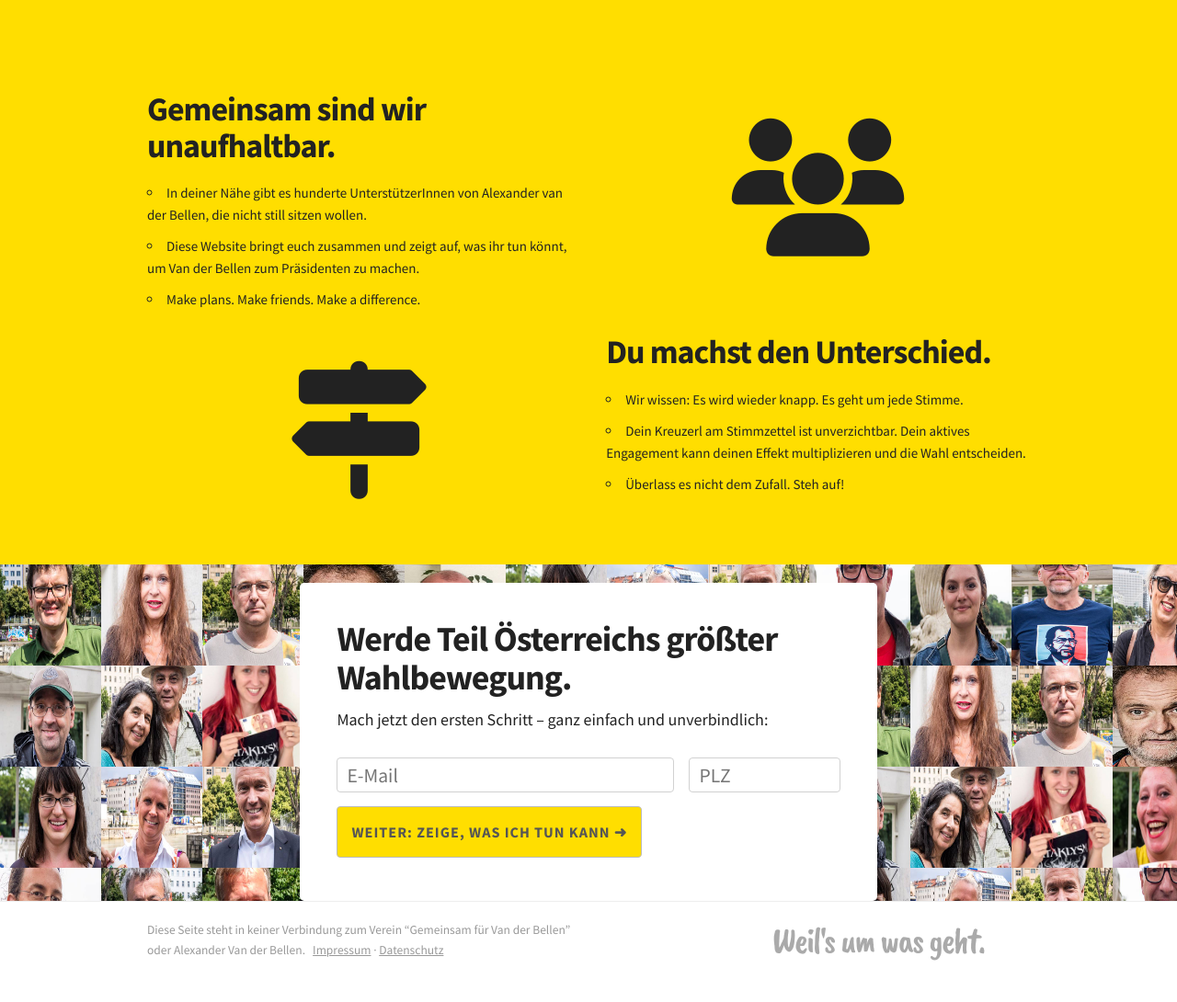
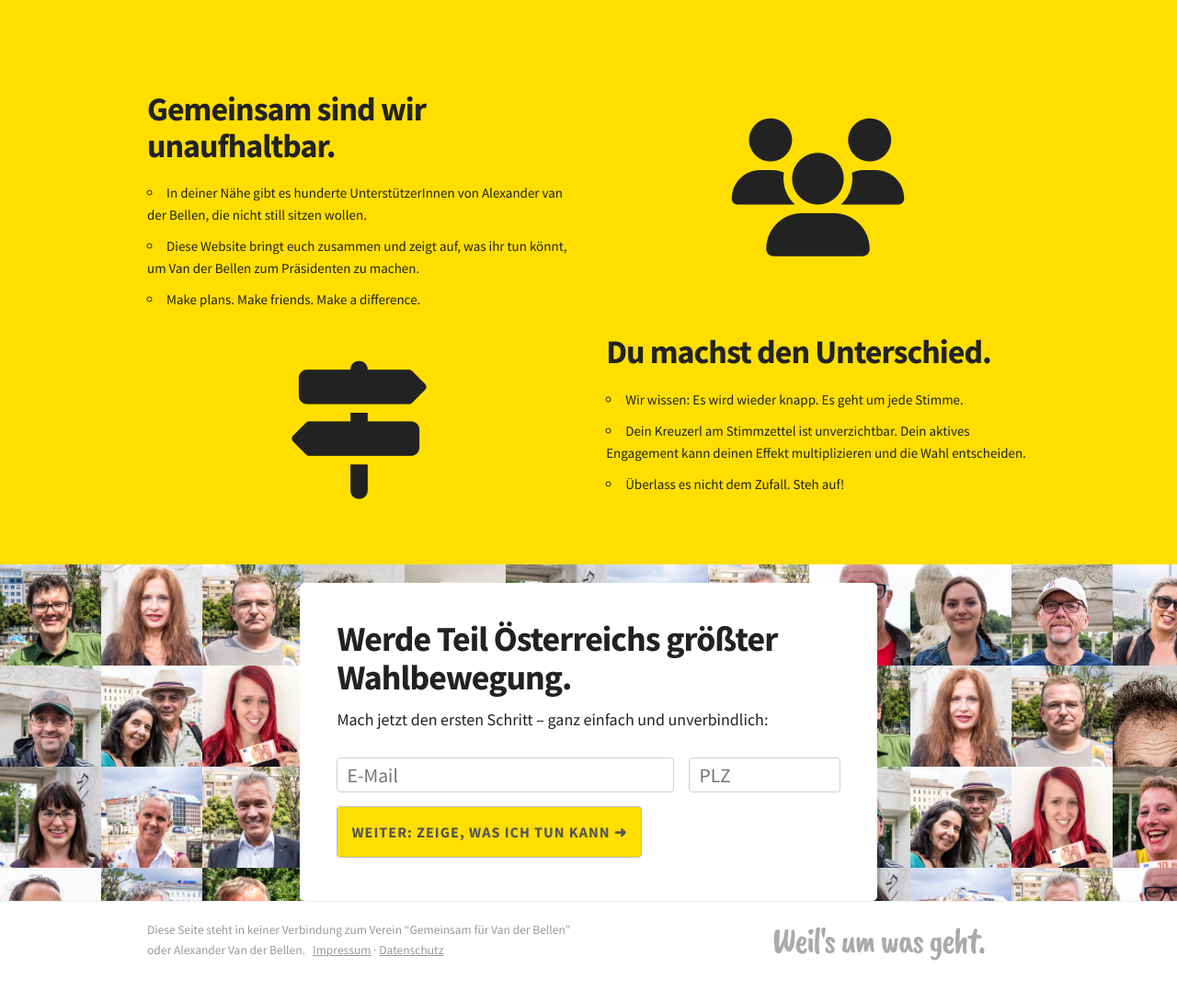
Before and after one commit to hack4vdb/anthill, a Django app: page / in a window 1280 px wide. Shown: the part 801-1891 px from the top of the page at 92% size. Run offline with Django 3.2, Linux system fonts and the light colour scheme; parts of the project's set-up code (start-up, migrations or seed data) failed here and were passed over; some libraries are stand-ins or nearby versions.

Commit message:
unstretch photowall images

```diff
--- a/anthill/static/css/styles.css
+++ b/anthill/static/css/styles.css
@@ -145,9 +145,9 @@ body.home .photowall li {
 }
 body.home .photowall img {
   width: 200%;
-  height: 200%;
+  /*height: 200%;*/
   margin-left: -50%;
-  margin-top: -30%;
+  /*margin-top: -30%;*/
   /*-webkit-filter: blur(6px);
   transition: -webkit-filter 2s ease-in-out;*/
 }
```
